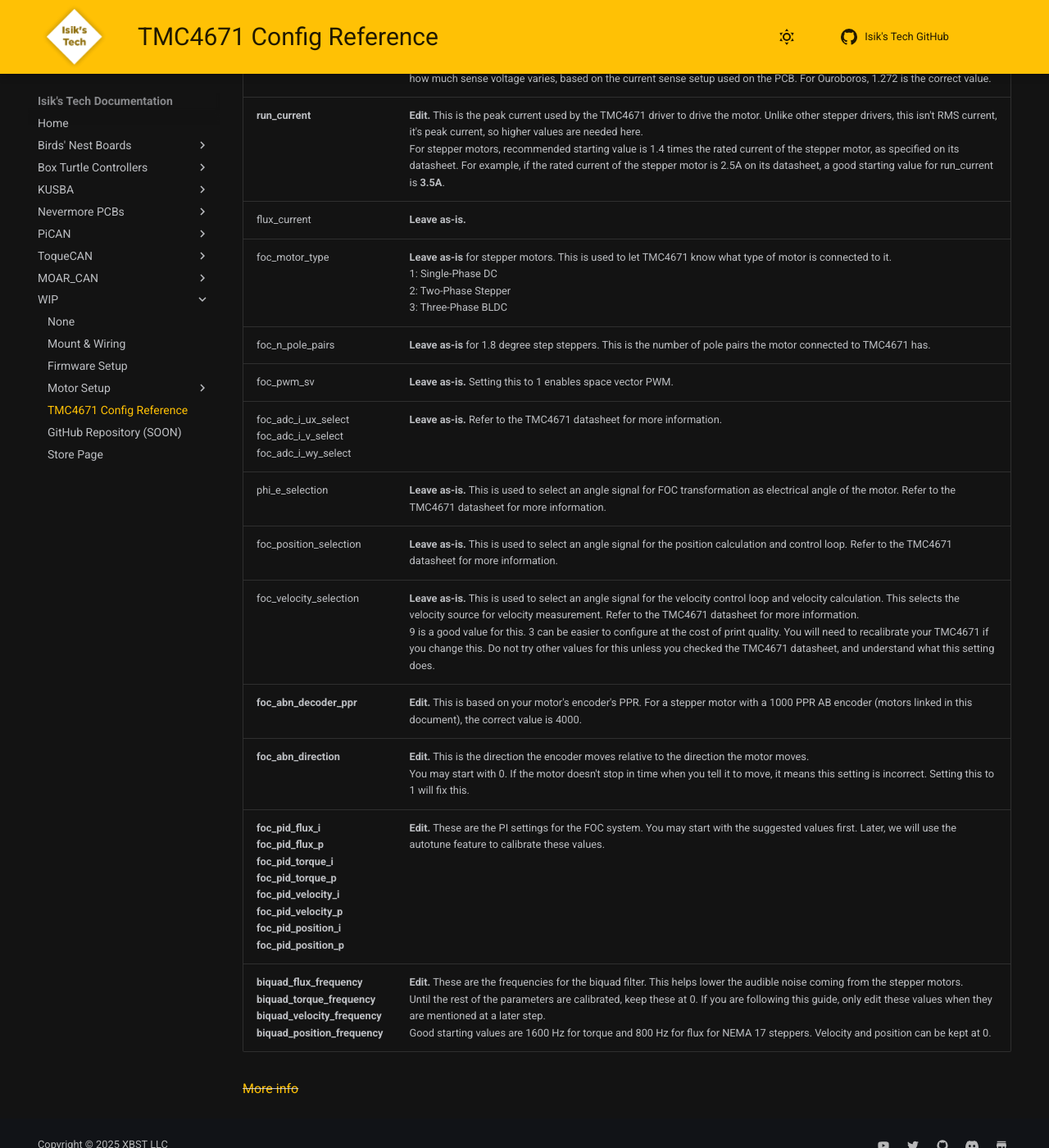
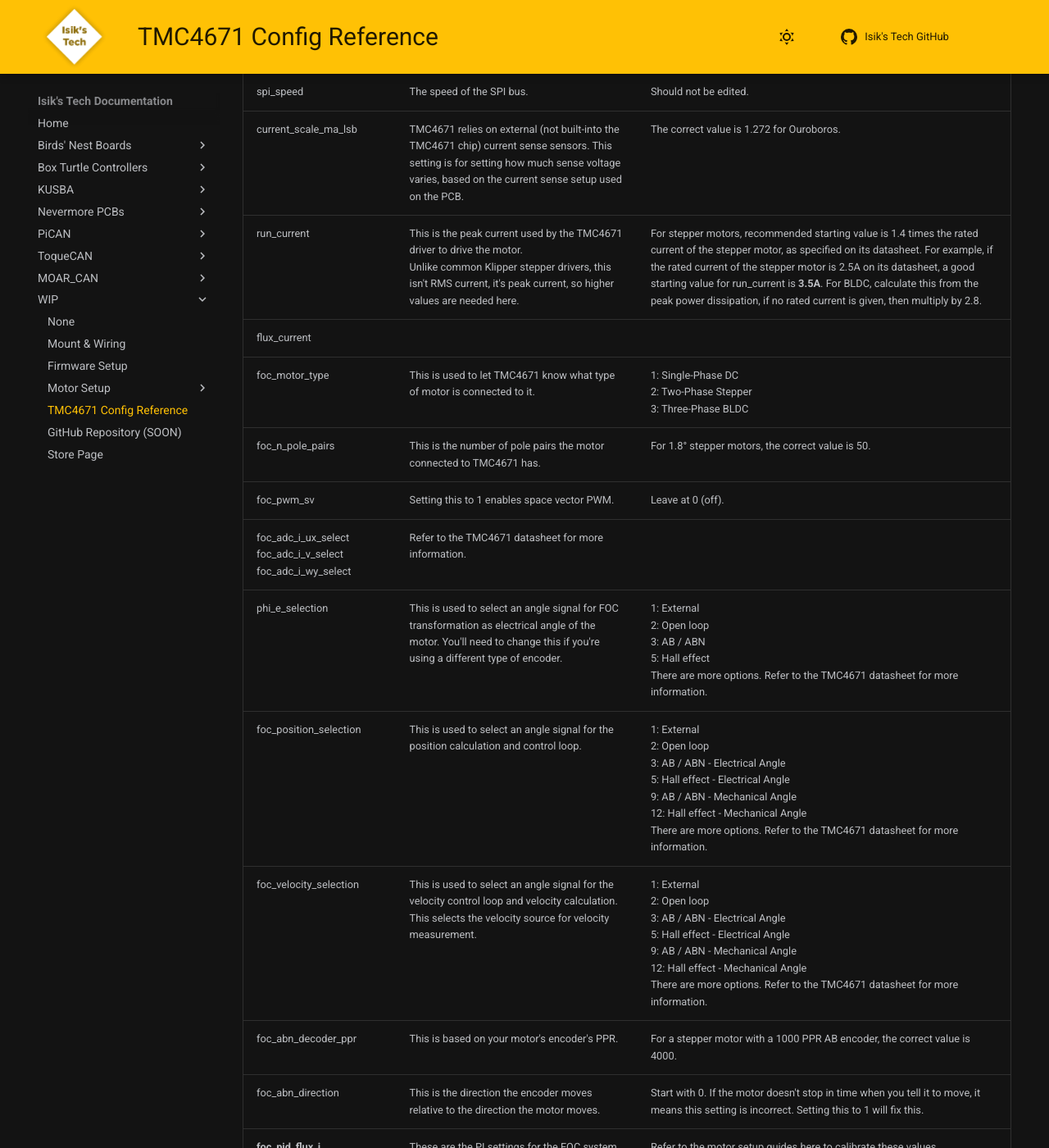
Before and after one commit to xbst/docs, an MkDocs documentation site: the page built from docs/Ouroboros/gibberish.md, in a window 1280 px wide and 1400 px high, scrolled down 393 px. Shown: the whole window at 82% size. Built offline with MkDocs 1.6.1 and Material for MkDocs 9.7.7, drawn with Linux system fonts in a browser that asks for light colours; some of the changed text lies outside the part shown.

Commit message:
Update gibberish.md

```diff
--- a/docs/Ouroboros/gibberish.md
+++ b/docs/Ouroboros/gibberish.md
@@ -6,26 +6,27 @@ hide:
 
 # TMC4671 Config Reference
 
-Parameters you may need to edit for a encoder stepper setup are highlighed in bold. **This table is WIP!**
+!!! warning "Advanced"
+    A lot of these settings should not be changed for a typical application. Refer to the setup guides here for setting up your Ouroboros.
 
-| Parameter                                                    | Description                                                  |
-| ------------------------------------------------------------ | ------------------------------------------------------------ |
-| cs_pin                                                       | **Leave as-is.** The pin number for the SPI chip select pin. |
-| spi_bus                                                      | **Leave as-is.** The name of the SPI bus TMC4671 is connected to on the MCU. |
-| spi_speed                                                    | **Leave as-is.** The speed of the SPI bus.                   |
-| current_scale_ma_lsb                                         | **Leave as-is.** TMC4671 relies on external (not built-into the TMC4671 chip) current sense sensors. This setting is for setting how much sense voltage varies, based on the current sense setup used on the PCB. For Ouroboros, 1.272 is the correct value. |
-| __run_current__                                              | **Edit.** This is the peak current used by the TMC4671 driver to drive the motor. Unlike other stepper drivers, this isn't RMS current, it's peak current, so higher values are needed here.<br />For stepper motors, recommended starting value is 1.4 times the rated current of the stepper motor, as specified on its datasheet. For example, if the rated current of the stepper motor is 2.5A on its datasheet, a good starting value for run_current is **3.5A**. |
-| flux_current                                                 | **Leave as-is.**                                             |
-| foc_motor_type                                               | **Leave as-is** for stepper motors. This is used to let TMC4671 know what type of motor is connected to it.<br />1: Single-Phase DC<br />2: Two-Phase Stepper<br />3: Three-Phase BLDC |
-| foc_n_pole_pairs                                             | **Leave as-is** for 1.8 degree step steppers. This is the number of pole pairs the motor connected to TMC4671 has. |
-| foc_pwm_sv                                                   | **Leave as-is.** Setting this to 1 enables space vector PWM. |
-| foc_adc_i_ux_select<br />foc_adc_i_v_select<br />foc_adc_i_wy_select | **Leave as-is.** Refer to the TMC4671 datasheet for more information. |
-| phi_e_selection                                              | **Leave as-is.** This is used to select an angle signal for FOC transformation as electrical angle of the motor. Refer to the TMC4671 datasheet for more information. |
-| foc_position_selection                                       | **Leave as-is.** This is used to select an angle signal for the position calculation and control loop. Refer to the TMC4671 datasheet for more information. |
-| foc_velocity_selection                                       | **Leave as-is.** This is used to select an angle signal for the velocity control loop and velocity calculation. This selects the velocity source for velocity measurement. Refer to the TMC4671 datasheet for more information.<br />9 is a good value for this. 3 can be easier to configure at the cost of print quality. You will need to recalibrate your TMC4671 if you change this. Do not try other values for this unless you checked the TMC4671 datasheet, and understand what this setting does. |
-| __foc_abn_decoder_ppr__                                      | **Edit.** This is based on your motor's encoder's PPR. For a stepper motor with a 1000 PPR AB encoder (motors linked in this document), the correct value is 4000. |
-| __foc_abn_direction__                                        | **Edit.** This is the direction the encoder moves relative to the direction the motor moves. <br />You may start with 0. If the motor doesn't stop in time when you tell it to move, it means this setting is incorrect. Setting this to 1 will fix this. |
-| __foc_pid_flux_i<br/>foc_pid_flux_p<br/>foc_pid_torque_i<br/>foc_pid_torque_p<br/>foc_pid_velocity_i<br/>foc_pid_velocity_p<br/>foc_pid_position_i<br/>foc_pid_position_p__ | **Edit.** These are the PI settings for the FOC system. You may start with the suggested values first. Later, we will use the autotune feature to calibrate these values. |
-| __biquad_flux_frequency<br/>biquad_torque_frequency<br/>biquad_velocity_frequency<br/>biquad_position_frequency__ | **Edit.** These are the frequencies for the biquad filter. This helps lower the audible noise coming from the stepper motors.<br />Until the rest of the parameters are calibrated, keep these at 0. If you are following this guide, only edit these values when they are mentioned at a later step.<br />Good starting values are 1600 Hz for torque and 800 Hz for flux for NEMA 17 steppers. Velocity and position can be kept at 0. |
+| Parameter                                                    | Description                                                  | Note                                                         |
+| ------------------------------------------------------------ | ------------------------------------------------------------ | ------------------------------------------------------------ |
+| cs_pin                                                       | The pin number for the SPI chip select pin.                  | The correct value for Ouroboros is provided on the motor setup guides. |
+| spi_bus                                                      | The name of the SPI bus TMC4671 is connected to on the MCU.  | The correct value is spi2 for Ouroboros.                     |
+| spi_speed                                                    | The speed of the SPI bus.                                    | Should not be edited.                                        |
+| current_scale_ma_lsb                                         | TMC4671 relies on external (not built-into the TMC4671 chip) current sense sensors. This setting is for setting how much sense voltage varies, based on the current sense setup used on the PCB. | The correct value is 1.272 for Ouroboros.                    |
+| run_current                                                  | This is the peak current used by the TMC4671 driver to drive the motor. <br/> Unlike common Klipper stepper drivers, this isn't RMS current, it's peak current, so higher values are needed here. | For stepper motors, recommended starting value is 1.4 times the rated current of the stepper motor, as specified on its datasheet. For example, if the rated current of the stepper motor is 2.5A on its datasheet, a good starting value for run_current is **3.5A**. For BLDC, calculate this from the peak power dissipation, if no rated current is given, then multiply by 2.8. |
+| flux_current                                                 |                                                              |                                                              |
+| foc_motor_type                                               | This is used to let TMC4671 know what type of motor is connected to it. | 1: Single-Phase DC<br />2: Two-Phase Stepper<br />3: Three-Phase BLDC |
+| foc_n_pole_pairs                                             | This is the number of pole pairs the motor connected to TMC4671 has. | For 1.8° stepper motors, the correct value is 50.            |
+| foc_pwm_sv                                                   | Setting this to 1 enables space vector PWM.                  | Leave at 0 (off).                                            |
+| foc_adc_i_ux_select<br />foc_adc_i_v_select<br />foc_adc_i_wy_select | Refer to the TMC4671 datasheet for more information.         |                                                              |
+| phi_e_selection                                              | This is used to select an angle signal for FOC transformation as electrical angle of the motor. You'll need to change this if you're using a different type of encoder. | 1: External<br />2: Open loop <br />3: AB / ABN <br />5: Hall effect<br />There are more options. Refer to the TMC4671 datasheet for more information. |
+| foc_position_selection                                       | This is used to select an angle signal for the position calculation and control loop. | 1: External<br />2: Open loop <br />3: AB / ABN - Electrical Angle<br />5: Hall effect - Electrical Angle<br />9: AB / ABN - Mechanical Angle<br />12: Hall effect - Mechanical Angle<br />There are more options. Refer to the TMC4671 datasheet for more information. |
+| foc_velocity_selection                                       | This is used to select an angle signal for the velocity control loop and velocity calculation. This selects the velocity source for velocity measurement. | 1: External<br />2: Open loop <br />3: AB / ABN - Electrical Angle<br />5: Hall effect - Electrical Angle<br />9: AB / ABN - Mechanical Angle<br />12: Hall effect - Mechanical Angle<br />There are more options. Refer to the TMC4671 datasheet for more information. |
+| foc_abn_decoder_ppr                                          | This is based on your motor's encoder's PPR.                 | For a stepper motor with a 1000 PPR AB encoder, the correct value is 4000. |
+| foc_abn_direction                                            | This is the direction the encoder moves relative to the direction the motor moves. | Start with 0. If the motor doesn't stop in time when you tell it to move, it means this setting is incorrect. Setting this to 1 will fix this. |
+| __foc_pid_flux_i<br/>foc_pid_flux_p<br/>foc_pid_torque_i<br/>foc_pid_torque_p<br/>foc_pid_velocity_i<br/>foc_pid_velocity_p<br/>foc_pid_position_i<br/>foc_pid_position_p__ | These are the PI settings for the FOC system.                | Refer to the motor setup guides here to calibrate these values. |
+| __biquad_flux_frequency<br/>biquad_torque_frequency<br/>biquad_velocity_frequency<br/>biquad_position_frequency__ | These are the frequencies for the biquad filter. This helps lower the audible noise coming from the stepper motors. | Refer to the motor setup guides here to calibrate these values. |
 
 ~~[More info](https://www.youtube.com/watch?v=RXJKdh1KZ0w)~~
```
